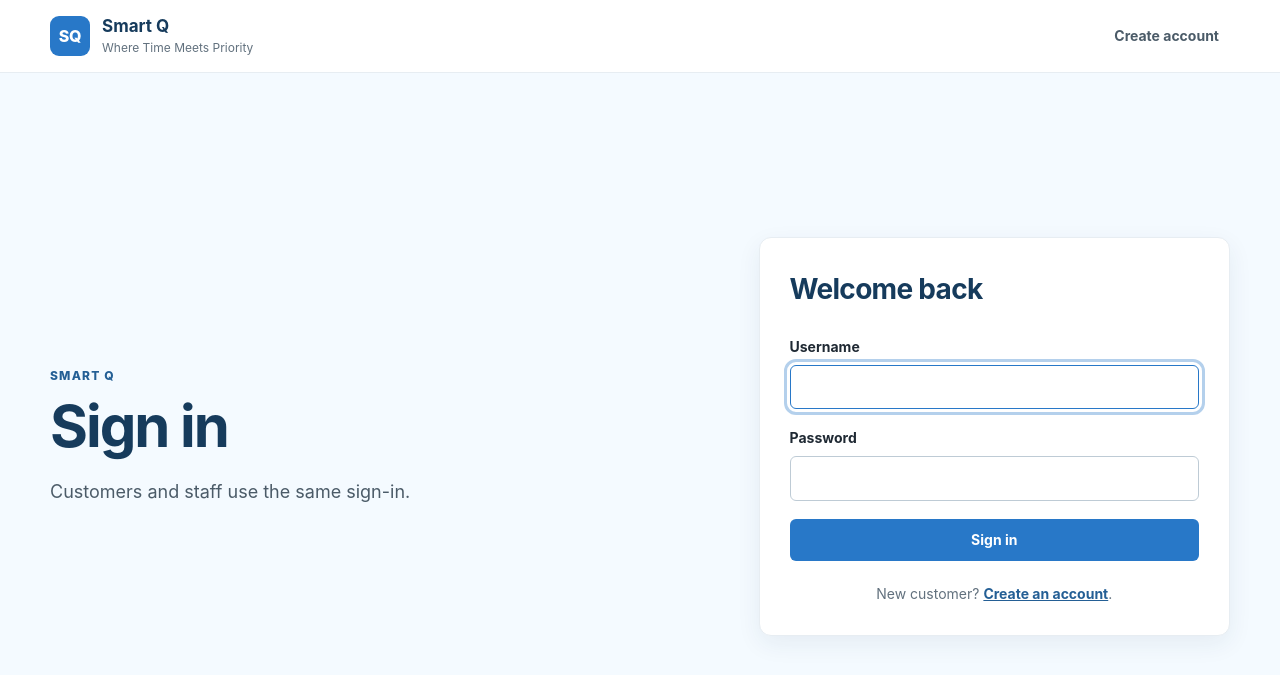
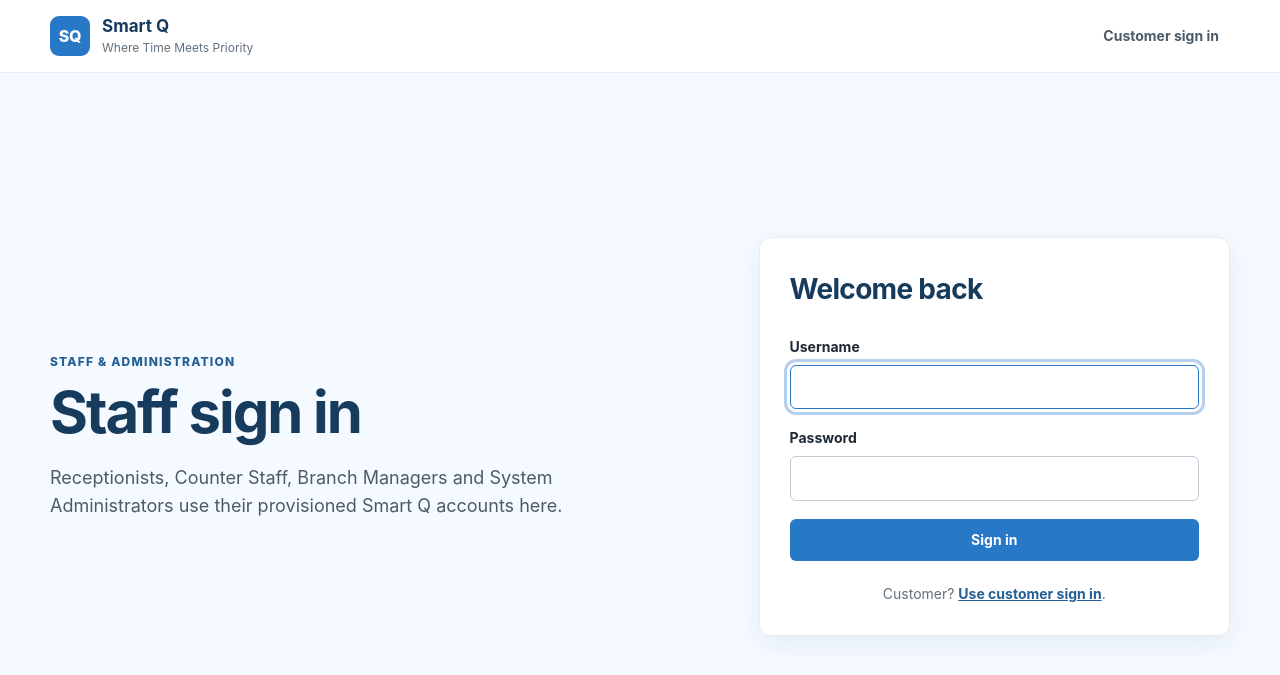
Before and after one commit to Katlegojack/SmartQ, a Django app: page /staff-login/ in a window 1280 px wide. Shown: the top 675 px of the page. Run offline with Django 5.2, Linux system fonts and the light colour scheme.

Commit message:
Split customer and staff sign-in entry experience

```diff
--- a/templates/frontend/login.html
+++ b/templates/frontend/login.html
@@ -5,12 +5,12 @@
     <meta charset="utf-8">
     <meta name="viewport" content="width=device-width, initial-scale=1">
     <meta name="description" content="Sign in to Smart Q.">
-    <title>Sign in | Smart Q</title>
+    <title>{% if staff_access %}Staff sign in{% else %}Customer sign in{% endif %} | Smart Q</title>
     <link rel="stylesheet" href="{% static 'css/smartq.css' %}">
     <link rel="stylesheet" href="{% static 'css/auth-shell.css' %}">
     <script type="module" src="{% static 'js/pages/login.js' %}" defer></script>
 </head>
-<body class="auth-page">
+<body class="auth-page" data-login-audience="{% if staff_access %}staff{% else %}customer{% endif %}">
     <a class="skip-link" href="#main-content">Skip to content</a>
     <header class="topbar">
         <div class="topbar__inner container">
@@ -18,16 +18,26 @@
                 <span class="brand__mark" aria-hidden="true">SQ</span>
                 <span class="brand__text"><strong>Smart Q</strong><small>Where Time Meets Priority</small></span>
             </a>
-            <a class="nav-link" href="/register/">Create account</a>
+            {% if staff_access %}
+                <a class="nav-link" href="/login/">Customer sign in</a>
+            {% else %}
+                <a class="nav-link" href="/staff-login/">Staff &amp; administration</a>
+            {% endif %}
         </div>
     </header>
 
     <main class="auth-main" id="main-content">
         <div class="container auth-layout">
             <section class="auth-intro" aria-labelledby="login-heading">
-                <p class="eyebrow">Smart Q</p>
-                <h1 id="login-heading">Sign in</h1>
-                <p>Customers and staff use the same sign-in.</p>
+                {% if staff_access %}
+                    <p class="eyebrow">Staff &amp; administration</p>
+                    <h1 id="login-heading">Staff sign in</h1>
+                    <p>Receptionists, Counter Staff, Branch Managers and System Administrators use their provisioned Smart Q accounts here.</p>
+                {% else %}
+                    <p class="eyebrow">Customer access</p>
+                    <h1 id="login-heading">Customer sign in</h1>
+                    <p>Sign in to book appointments, join a live queue and track your place.</p>
+                {% endif %}
             </section>
 
             <section class="auth-card" aria-label="Sign-in form">
@@ -46,7 +56,11 @@
                     </label>
                     <button class="btn btn--primary btn--block" type="submit">Sign in</button>
                 </form>
-                <p class="auth-card__footer">New customer? <a href="/register/">Create an account</a>.</p>
+                {% if staff_access %}
+                    <p class="auth-card__footer">Customer? <a href="/login/">Use customer sign in</a>.</p>
+                {% else %}
+                    <p class="auth-card__footer">New customer? <a href="/register/">Create an account</a>.</p>
+                {% endif %}
             </section>
         </div>
     </main>
```
